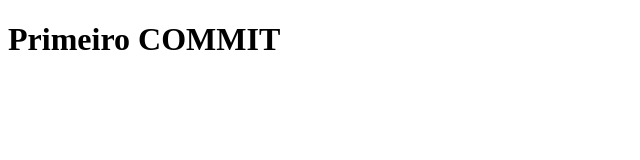
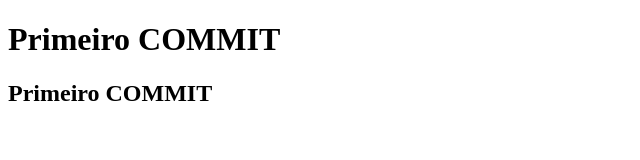
Before and after one commit to phpimentel17/teste-git, a plain HTML site: page index.html in a window 1280 px wide. Shown: the whole page, without its empty margins (0-640 px from the left). Drawn offline with Linux system fonts and the light colour scheme.

Commit message:
segundo commit

```diff
--- a/index.html
+++ b/index.html
@@ -7,5 +7,6 @@
 </head>
 <body>
     <h1>Primeiro COMMIT</h1>
+    <h2>Primeiro COMMIT</h2>
 </body>
 </html>
```
